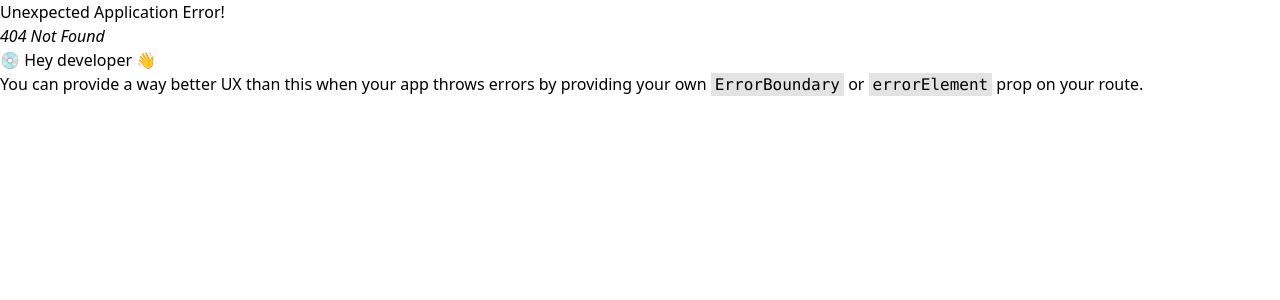
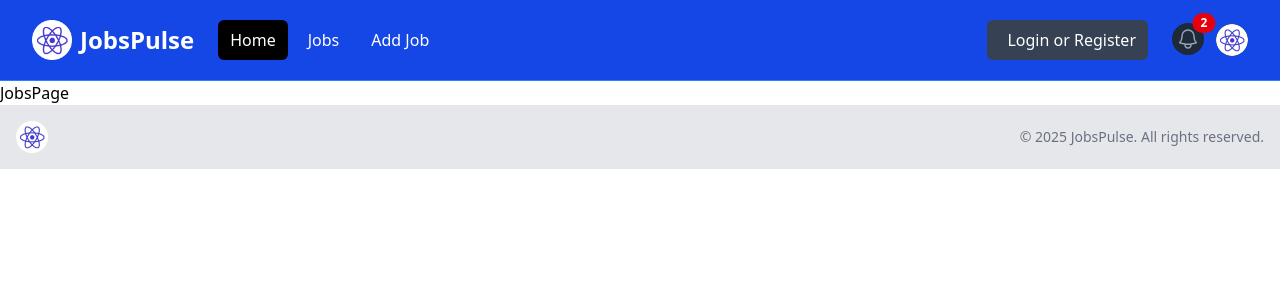
Before and after one commit to anvictorsantos/traversy-course-media, a React (Vite) app: page /jobs in a window 1280 px wide. Before the commit this address had no page. Shown: the top 300 px of the page. Built offline with nearby package versions, Linux system fonts and the light colour scheme.

Commit message:
feat: add JobsPage component and update navigation links to reflect new routing

```diff
--- a/src/App.jsx
+++ b/src/App.jsx
@@ -7,11 +7,13 @@
 
 import MainLayout from './layouts/MainLayout';
 import HomePage from './pages/HomePage';
+import JobsPage from './pages/JobsPage';
 
 const router = createBrowserRouter(
   createRoutesFromElements(
     <Route path="/" element={<MainLayout />}>
       <Route index element={<HomePage />} />
+      <Route path="/jobs" element={<JobsPage />} />
     </Route>
   )
 );
--- a/src/cards.json
+++ b/src/cards.json
@@ -3,7 +3,7 @@
         "title": "For Developers",
         "description": "Browser your React jobs and apply for your dream job.",
         "target": {
-            "link": "/jobs.html",
+            "link": "/jobs",
             "text": "Browse Jobs"
         },
         "bg": "bg-gray-100"
--- a/src/components/Footer.jsx
+++ b/src/components/Footer.jsx
@@ -12,7 +12,7 @@
         {/* <div className="flex flex-wrap justify-center md:justify-start mb-4 md:mb-0">
           <ul className="flex space-x-4">
             <li>
-              <a href="/jobs.html">Jobs</a>
+              <a href="/jobs">Jobs</a>
             </li>
             <li>
               <a href="/terms.html">Terms of Service</a>
--- a/src/components/Navbar.jsx
+++ b/src/components/Navbar.jsx
@@ -31,7 +31,7 @@
           </div>
 
           <div className="flex flex-1 items-center justify-center md:items-stretch md:justify-start">
-            <a className="flex flex-shrink-0 items-center" href="/index.html">
+            <a className="flex flex-shrink-0 items-center" href="/">
               <img className="h-10 w-auto" src={logo} alt="JobsPulse" />
 
               <span className="hidden md:block text-white text-2xl font-bold ml-2">JobsPulse</span>
@@ -39,17 +39,17 @@
             <div className="hidden md:ml-6 md:block">
               <div className="flex space-x-2">
                 <a
-                  href="/index.html"
+                  href="/"
                   className="text-white bg-black hover:bg-gray-900 hover:text-white rounded-md px-3 py-2">
                   Home
                 </a>
                 <a
-                  href="/jobs.html"
+                  href="/jobs"
                   className="text-white hover:bg-gray-900 hover:text-white rounded-md px-3 py-2">
                   Jobs
                 </a>
                 <a
-                  href="/add-job.html"
+                  href="/add-job"
                   className="text-white hover:bg-gray-900 hover:text-white rounded-md px-3 py-2">
                   Add Job
                 </a>
@@ -121,7 +121,7 @@
                   Your Profile
                 </a>
                 <a
-                  href="saved-jobs.html"
+                  href="saved-jobs"
                   className="block px-4 py-2 text-sm text-gray-700"
                   role="menuitem"
                   tabIndex="-1"
@@ -145,17 +145,17 @@
       <div className="hidden" id="mobile-menu">
         <div className="space-y-1 px-2 pb-3 pt-2">
           <a
-            href="/index.html"
+            href="/"
             className="bg-gray-900 text-white block rounded-md px-3 py-2 text-base font-medium">
             Home
           </a>
           <a
-            href="/jobs.html"
+            href="/jobs"
             className="text-gray-300 hover:bg-gray-700 hover:text-white block rounded-md px-3 py-2 text-base font-medium">
             Jobs
           </a>
           <a
-            href="/add-job.html"
+            href="/add-job"
             className="text-gray-300 hover:bg-gray-700 hover:text-white block rounded-md px-3 py-2 text-base font-medium">
             Add Job
           </a>
--- a/src/components/ViewAllJobs.jsx
+++ b/src/components/ViewAllJobs.jsx
@@ -2,7 +2,7 @@
   return (
     <section className="m-auto max-w-lg my-10 px-6">
       <a
-        href="jobs.html"
+        href="jobs"
         className="block bg-black text-white text-center py-4 px-6 rounded-xl hover:bg-gray-700">
         View All Jobs
       </a>
--- /dev/null
+++ b/src/pages/JobsPage.jsx
@@ -0,0 +1,5 @@
+const JobsPage = () => {
+  return <div>JobsPage</div>;
+};
+
+export default JobsPage;
```
